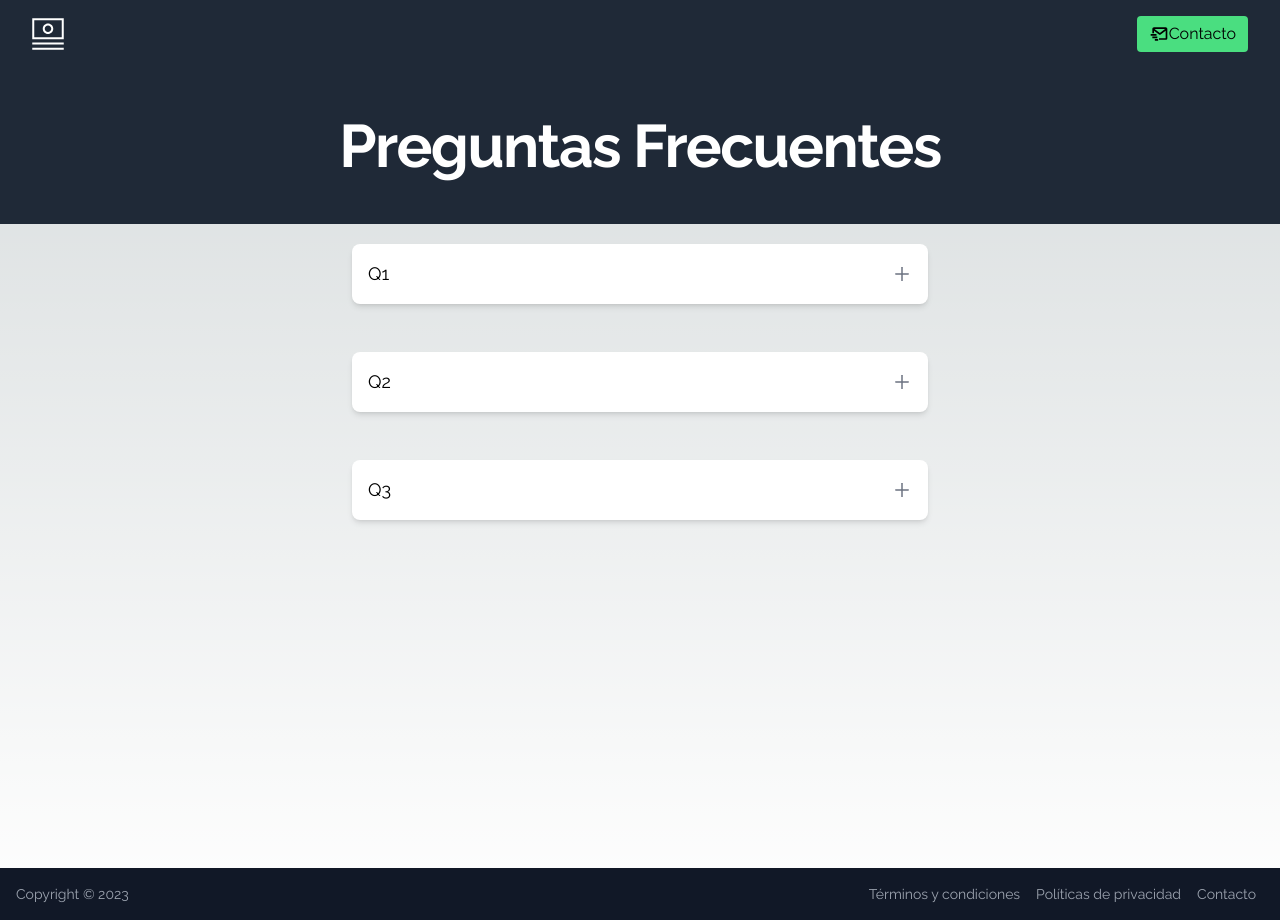
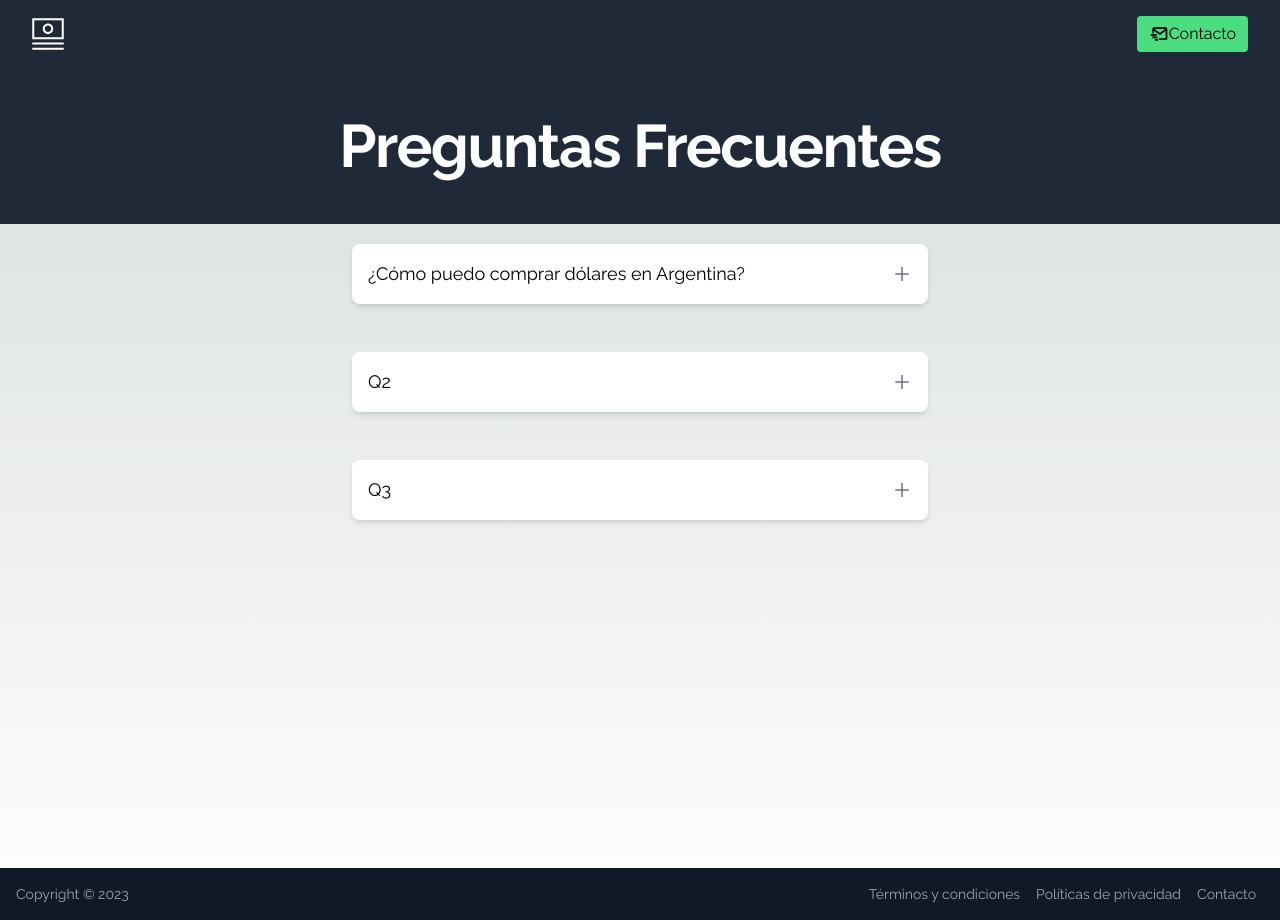
Before and after one commit to AlejandroCosta02/dolar-app-2.0, a Next.js app: page /preguntas in a window 1280 px wide. Built offline with nearby package versions, Linux system fonts and the light colour scheme.

Commit message:
project updated

```diff
--- a/app/preguntas/page.tsx
+++ b/app/preguntas/page.tsx
@@ -9,9 +9,9 @@ export default function FAQ() {
 
   const questions = [
     {
-      question: "Q1",
+      question: "¿Cómo puedo comprar dólares en Argentina?",
       answer:
-        "Lorem ipsum dolor sit amet consectetur adipisicing elit. Quis, maiores ullam quaerat sequi fuga temporibus.",
+        " Para comprar dólares en Argentina, se deben seguir los procedimientos establecidos por el Banco Central de la República Argentina (BCRA). En general, es necesario contar con una cuenta bancaria y cumplir con los requisitos y límites establecidos por las regulaciones cambiarias vigentes. Es recomendable comunicarse con el banco o entidad financiera correspondiente para obtener información específica sobre los pasos a seguir.",
     },
     {
       question: "Q2",
```
